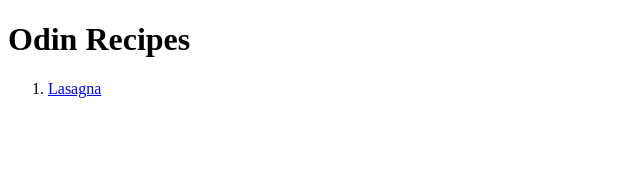
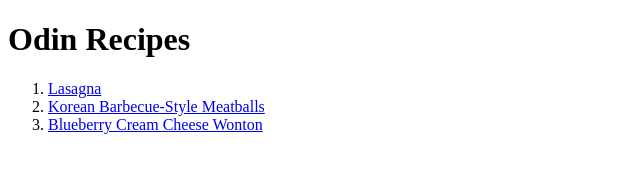
Before and after one commit to MursleenK/Odin-recipes, a plain HTML site: page index.html in a window 1280 px wide. Shown: the whole page, without its empty margins (0-640 px from the left). Drawn offline with Linux system fonts and the light colour scheme.

Commit message:
Made ordered list of recipes in index.html

```diff
--- a/index.html
+++ b/index.html
@@ -8,6 +8,8 @@
         <h1>Odin Recipes</h1>
         <ol>
             <li> <a href = "./recipes/lasagna.html"> Lasagna </a> </li>
+            <li> <a href = "./recipes/kb.html"> Korean Barbecue-Style Meatballs </a> </li>
+            <li> <a href = "./recipes/bw.html"> Blueberry Cream Cheese Wonton </a> </li>
         </ol>
     </body>
 
```
